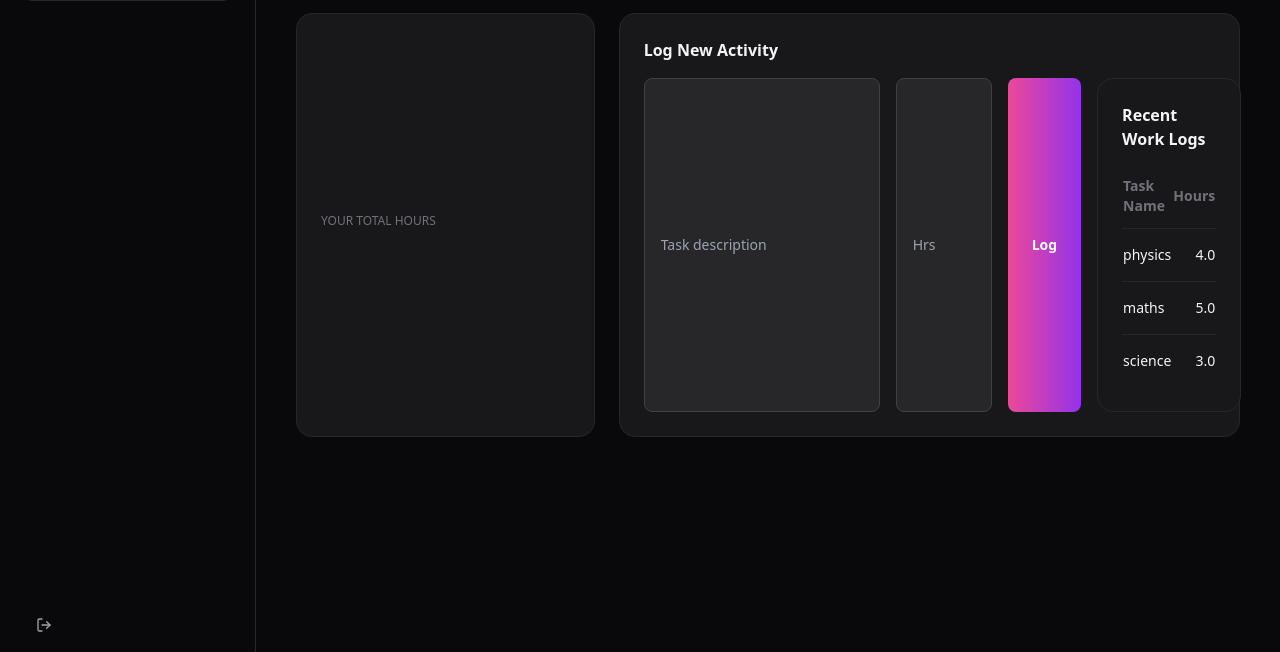
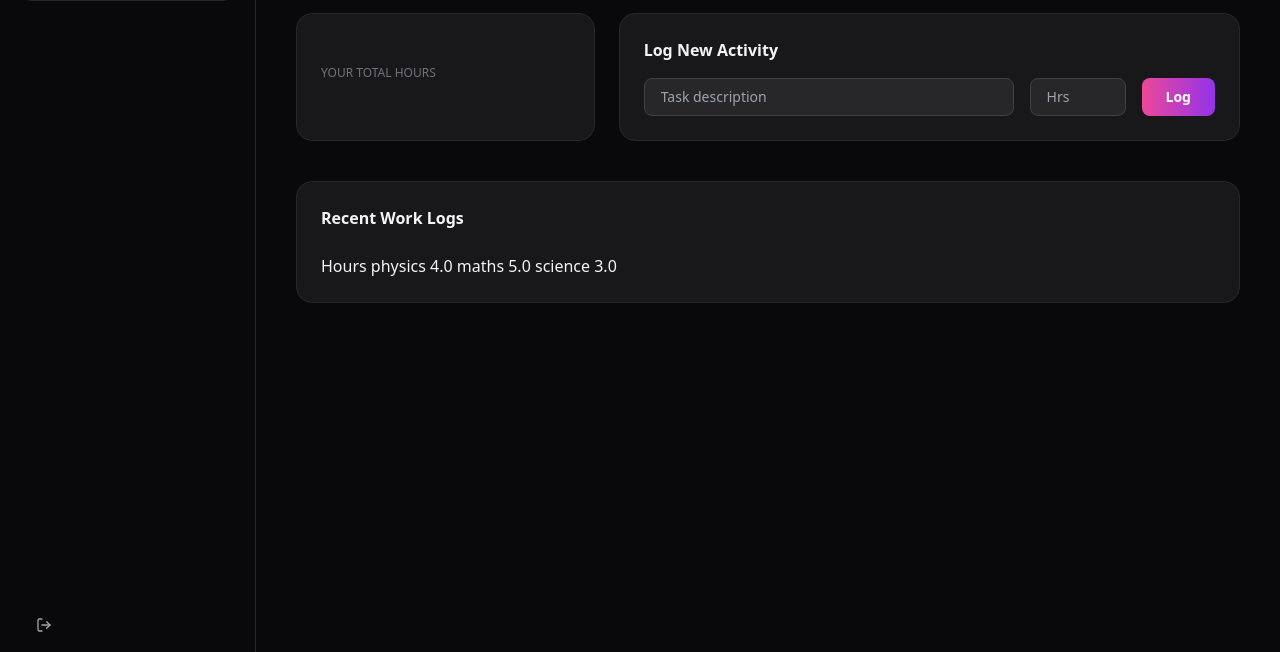
Before and after one commit to yashverma886622-dot/fair-tracker, a Flask app: template templates/student_dashboard.html in a window 1280 px wide. Shown: the part 135-787 px from the top of the page. Run offline with Flask 3, Linux system fonts and the light colour scheme; the template is opened without the code that fills it: values that come from a table or form of the project are taken from there, others are empty; some libraries are stand-ins or nearby versions.

Commit message:
fix: UI alignment

```diff
--- a/templates/student_dashboard.html
+++ b/templates/student_dashboard.html
@@ -92,15 +92,16 @@
                 <button class="px-6 py-2 bg-gradient-to-r from-pink-500 to-purple-600 rounded-lg text-sm font-bold text-white">
                     Log
                 </button>
+            </form>
+        </div>
+
+    </div>
+
     <!-- Recent Tasks -->
     <div class="bg-zinc-900 border border-zinc-800 rounded-2xl p-6">
         <h4 class="font-semibold mb-6">Recent Work Logs</h4>
 
         {% if tasks %}
-        <table class="w-full text-left text-sm">
-            <thead class="text-zinc-500 border-b border-zinc-800">
-                <tr>
-                    <th class="pb-3">Task Name</th>
                     <th class="pb-3 text-right">Hours</th>
                 </tr>
             </thead>
```
